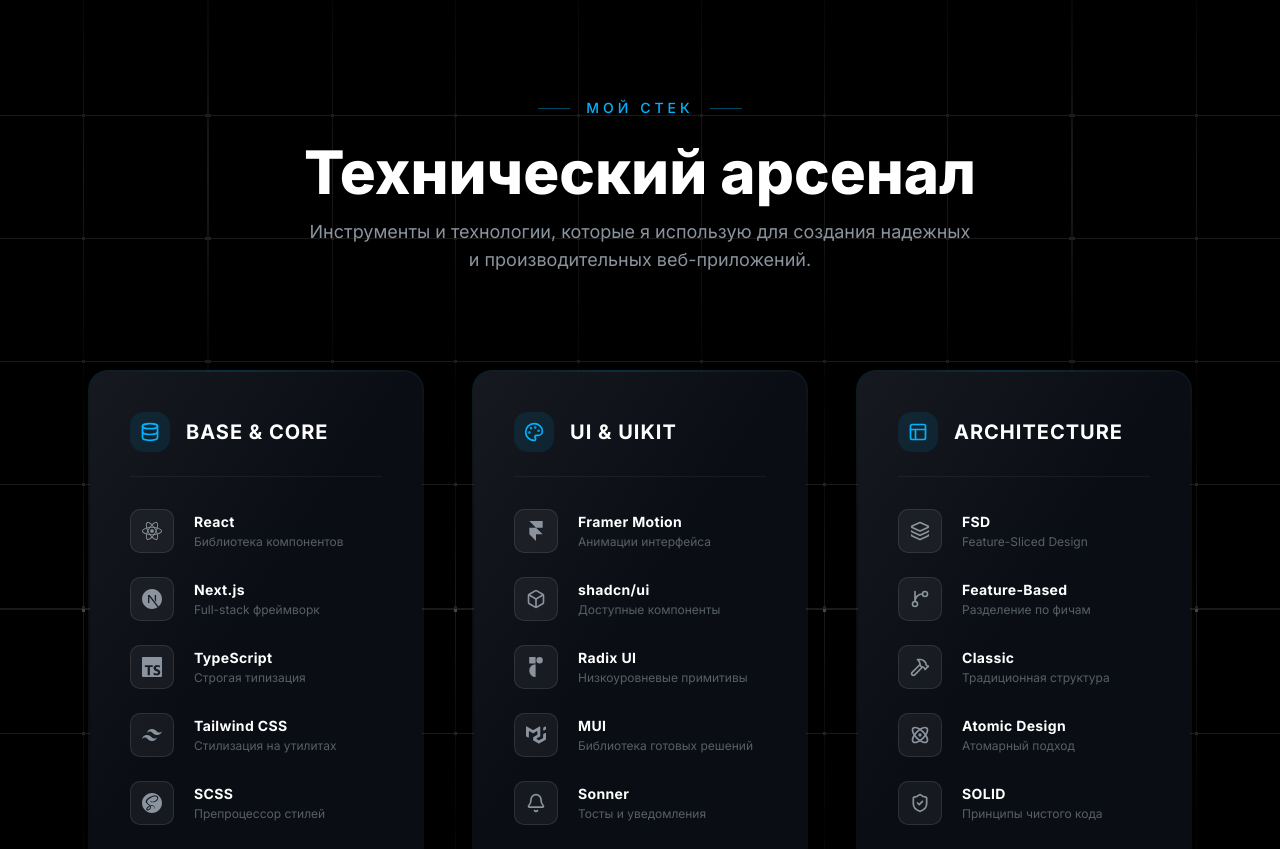
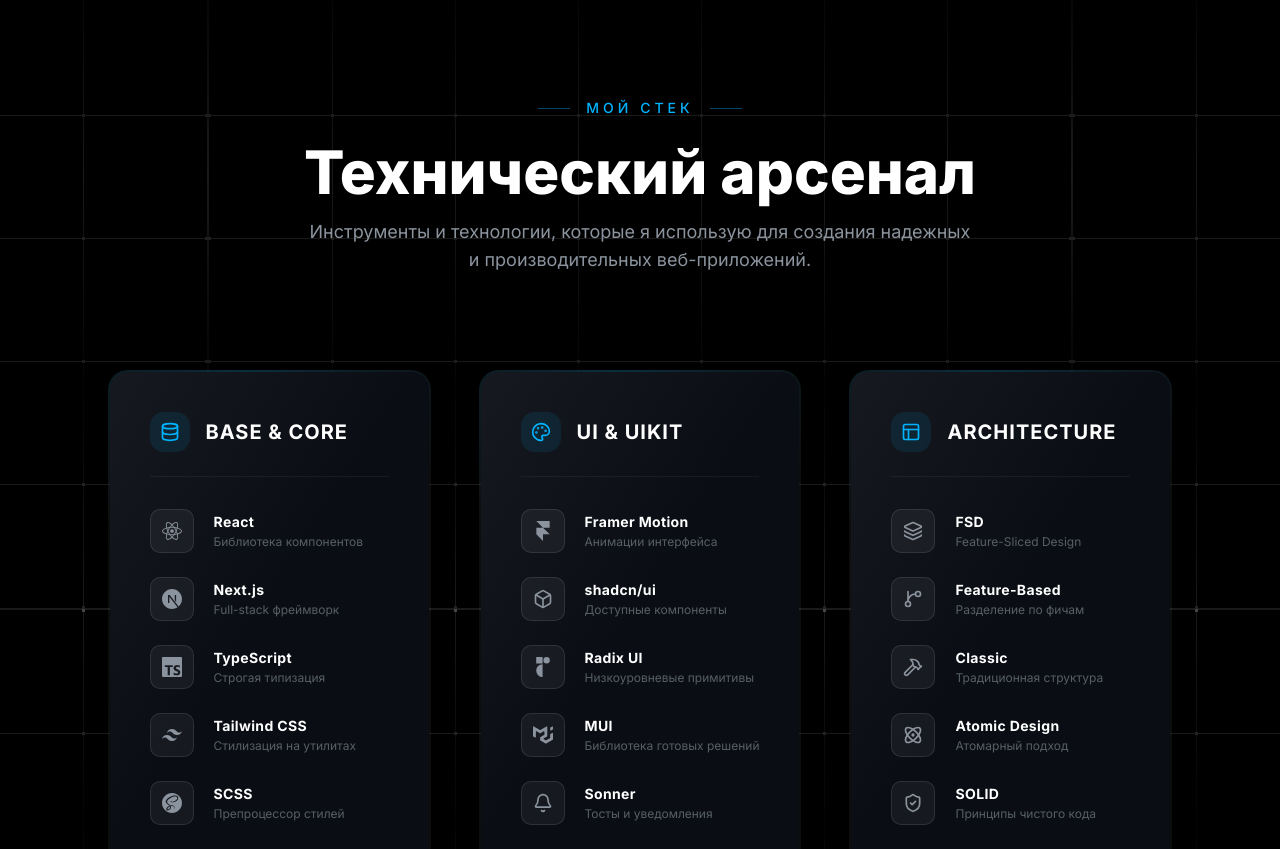
Before and after one commit to danriweb/danri-web, a Next.js app: page / in a window 1280 px wide. Shown: the part 3788-4637 px from the top of the page. Built offline with nearby package versions, Linux system fonts and the light colour scheme; a web font is replaced by a local one.

Commit message:
fix(ui): fix adaptive styles

```diff
--- a/src/shared/ui/custom/GlowCard.tsx
+++ b/src/shared/ui/custom/GlowCard.tsx
@@ -8,19 +8,20 @@
   index: number;
   className?: string;
   wrapperClassName?: string;
+  maxWidth?: string;
 }
 
 /**
  * Универсальная обертка для карточек с эффектом свечения и анимированной границей.
  */
-export const GlowCard = ({ children, index, className, wrapperClassName, ...props }: GlowCardProps) => {
+export const GlowCard = ({ children, index, className, wrapperClassName, maxWidth, ...props }: GlowCardProps) => {
   return (
     <m.div
       initial={{ opacity: 0, y: 20 }}
       whileInView={{ opacity: 1, y: 0 }}
       viewport={{ once: true }}
       transition={{ duration: 0.5, delay: index * 0.1 }}
-      className={cn("group relative overflow-clip rounded-[20px] bg-white/5 p-0.5", wrapperClassName)}
+      className={cn("group relative overflow-clip rounded-[20px] bg-white/5 p-0.5", wrapperClassName, maxWidth)}
     >
       {/* Анимированный градиент бордера */}
       <m.div
--- a/src/widgets/projects/ui/Projects.tsx
+++ b/src/widgets/projects/ui/Projects.tsx
@@ -35,7 +35,7 @@
       </div>
 
       {/* Список проектов */}
-      <div className="flex w-full flex-col gap-10 px-4 md:px-6">
+      <div className="flex w-full flex-col gap-10 px-0 md:px-6">
         <ol className="flex flex-col gap-8 md:gap-12">
           {projects.map((project, index) => (
             <li key={project.id} className="contents">
--- a/src/widgets/stack/ui/Stack.tsx
+++ b/src/widgets/stack/ui/Stack.tsx
@@ -10,7 +10,7 @@
     <section
       id="stack"
       aria-labelledby="stack-title"
-      className="container mx-auto flex flex-col items-center gap-16 py-16 md:gap-24 md:py-32"
+      className="flex w-full flex-col items-center gap-16 py-16 md:gap-24 md:py-32"
     >
       {/* Заголовок секции */}
       <SectionTitle
@@ -23,7 +23,7 @@
       {/* Грид скиллов */}
       <div className="flex w-full flex-col gap-12 md:gap-20">
         {/* Сетка категорий навыков */}
-        <div className="grid grid-cols-1 gap-8 px-4 md:grid-cols-2 md:px-0 lg:grid-cols-2 lg:gap-12 xl:grid-cols-3">
+        <div className="mx-auto grid grid-cols-1 gap-8 px-0 md:grid-cols-2 lg:grid-cols-2 lg:gap-12 xl:grid-cols-3">
           {stackCategories.map((category, index) => (
             <StackCategoryCard key={category.id} category={category} index={index} />
           ))}
--- a/src/widgets/stack/ui/StackCard.tsx
+++ b/src/widgets/stack/ui/StackCard.tsx
@@ -16,7 +16,13 @@
   const titleId = `category-title-${category.id}`;
 
   return (
-    <GlowCard index={index} className="p-8 md:p-10" aria-labelledby={titleId} role="group">
+    <GlowCard
+      index={index}
+      className="p-8 md:p-10"
+      maxWidth="xs:min-w-100 max-w-80 md:min-w-0 xs:max-w-100"
+      aria-labelledby={titleId}
+      role="group"
+    >
       <div className="flex h-full flex-col gap-8">
         {/* Заголовок категории */}
         <div className="flex items-center gap-4 border-b border-white/5 pb-6">
```
